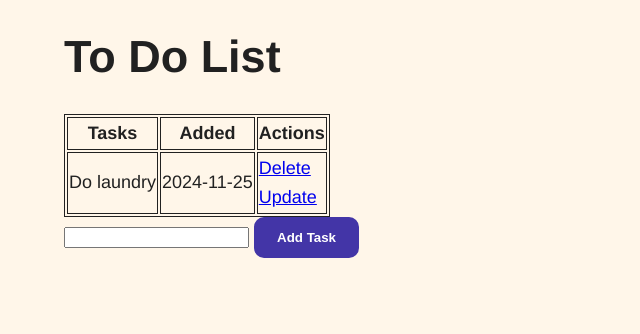
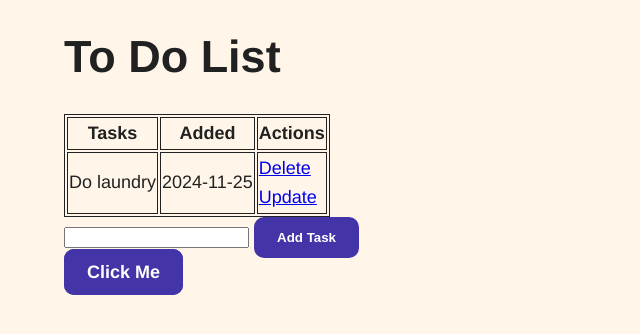
Before and after one commit to Izacistan/reminder-roost, a Flask app: page / in a window 1280 px wide. Shown: the top 334 px of the page, without its empty margins (0-640 px from the left). Run offline with Flask 3, Linux system fonts and the light colour scheme; data comes from the database, SQL or seed files in the repository.

Commit message:
Added reusable macro componenets
1. Added button macro.
2. Create macros folder and following subfolders: buttons, images, menus.
3. Imported button macro in base.html, so it can be used anywhere where that template is called.

```diff
--- /dev/null
+++ b/static/css/buttons.css
@@ -0,0 +1,16 @@
+/* Button Styles */
+.btn, .button {
+    background-color: var(--blue);
+    border: solid 3px var(--blue);
+    border-radius: 10px;
+    color: var(--white);
+    font-weight: 600;
+    padding: 10px 20px;
+    transition: all ease-in-out 0.235s;
+    text-decoration: none;
+}
+
+.btn:hover, .button:hover {
+    background-color: transparent;
+    color: var(--blue);
+}
--- a/static/css/style.css
+++ b/static/css/style.css
@@ -28,20 +28,3 @@ table, th, td {
     max-width: 1200px;
     width: 90%;
 }
-
-/* Button Styles */
-.btn, .button {
-    background-color: var(--blue);
-    border: solid 3px var(--blue);
-    border-radius: 10px;
-    color: var(--white);
-    font-weight: 600;
-    padding: 10px 20px;
-    transition: all ease-in-out 0.235s;
-    text-decoration: none;
-}
-
-.btn:hover, .button:hover {
-    background-color: transparent;
-    color: var(--blue);
-}
--- a/templates/base.html
+++ b/templates/base.html
@@ -1,9 +1,11 @@
 <!DOCTYPE html>
 <html lang="en">
     <head>
+        {% import 'macros/buttons/button.html' as macros %}
         <meta charset="UTF-8">
         <meta name="viewport" content="width=device-width, initial-scale=1.0">
         <meta http-equiv="x-ua-compatible" content="ie=edge">
+        <link rel="stylesheet" href="{{ url_for('static', filename='css/buttons.css') }}">
         <link rel="stylesheet" href="{{ url_for('static', filename='css/style.css') }}">
         <link rel="stylesheet" href="{{ url_for('static', filename='css/typography.css') }}">
         <!-- Head -->
--- a/templates/index.html
+++ b/templates/index.html
@@ -36,6 +36,12 @@
             <input type="text" name="content" id="content">
             <input type="submit" value="Add Task" class="btn">
         </form>
+
+        {{ macros.button(
+            "Click Me",
+            url="https://www.google.com/",
+            classes="btn")
+        }}
     </div>
 {% endblock %}
 
--- /dev/null
+++ b/templates/macros/buttons/button.html
@@ -0,0 +1,3 @@
+{% macro button(label, url="#", classes="btn") %}
+<a href="{{ url }}" class="{{ classes }}">{{ label }}</a>
+{% endmacro %}
```
Also changed, not shown: templates/macros/menus/footer/header.html (renamed from templates/footer/header.html), templates/macros/menus/header/footer.html (renamed from templates/header/footer.html).
